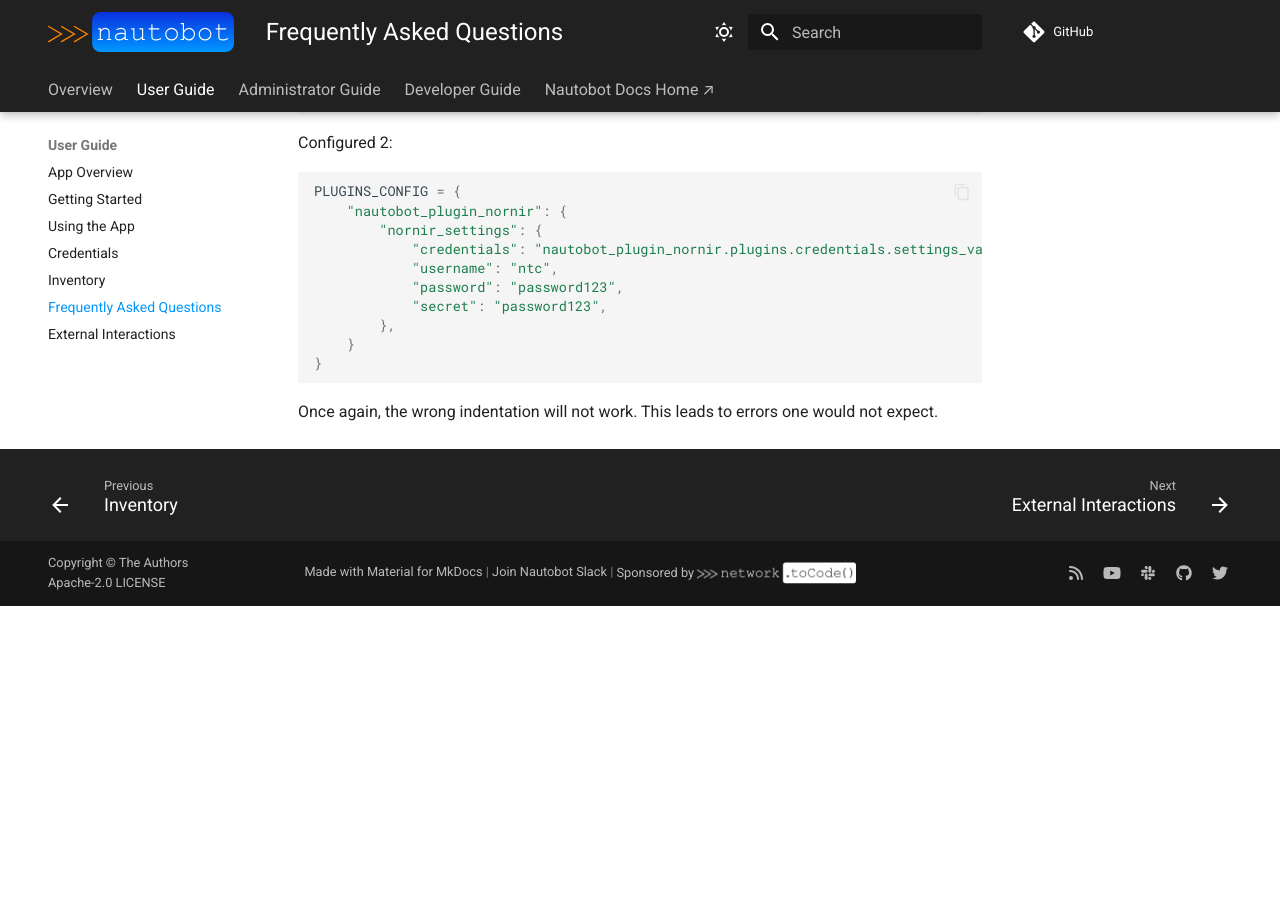
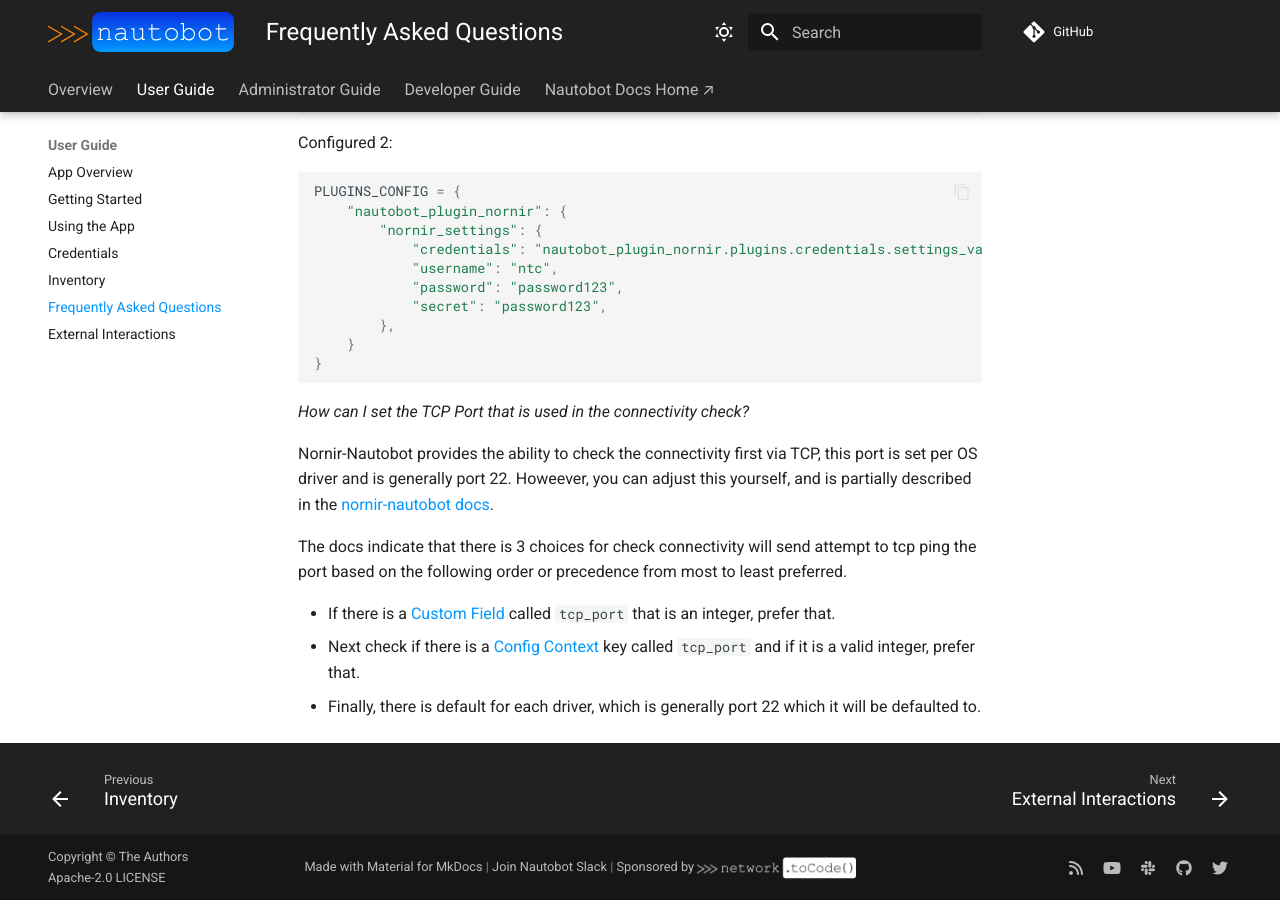
Before and after one commit to nautobot/nautobot-app-nornir, an MkDocs documentation site: the page built from docs/user/faq.md, in a window 1280 px wide and 900 px high, scrolled down 1627 px. Built offline with MkDocs 1.6.1 and Material for MkDocs 9.7.7, drawn with Linux system fonts in a browser that asks for light colours; comment, search, counter and statistics services are not loaded; before the commit the page ends 2233 px from its top, so only the background shows below that.

Commit message:
Update faq.md

````diff
--- a/docs/user/faq.md
+++ b/docs/user/faq.md
@@ -85,4 +85,12 @@
 }
 ```
 
-Once again, the wrong indentation will not work. This leads to errors one would not expect.
+_How can I set the TCP Port that is used in the connectivity check?_
+
+Nornir-Nautobot provides the ability to check the connectivity first via TCP, this port is set per OS driver and is generally port 22. Howeever, you can adjust this yourself, and is partially described in the [nornir-nautobot docs](https://docs.nautobot.com/projects/nornir-nautobot/en/latest/task/task/#check-connectivity-configuration).
+
+The docs indicate that there is 3 choices for check connectivity will send attempt to tcp ping the port based on the following order or precedence from most to least preferred.
+
+- If there is a [Custom Field](https://docs.nautobot.com/projects/core/en/stable/user-guide/feature-guides/custom-fields/) called `tcp_port` that is an integer, prefer that.
+- Next check if there is a [Config Context](https://docs.nautobot.com/projects/core/en/stable/user-guide/core-data-model/extras/configcontext/) key called `tcp_port` and if it is a valid integer, prefer that.
+- Finally, there is default for each driver, which is generally port 22 which it will be defaulted to.
````
